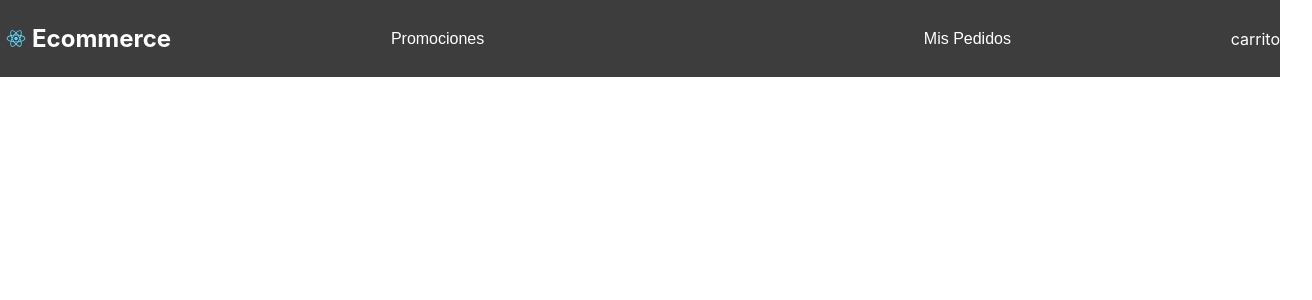
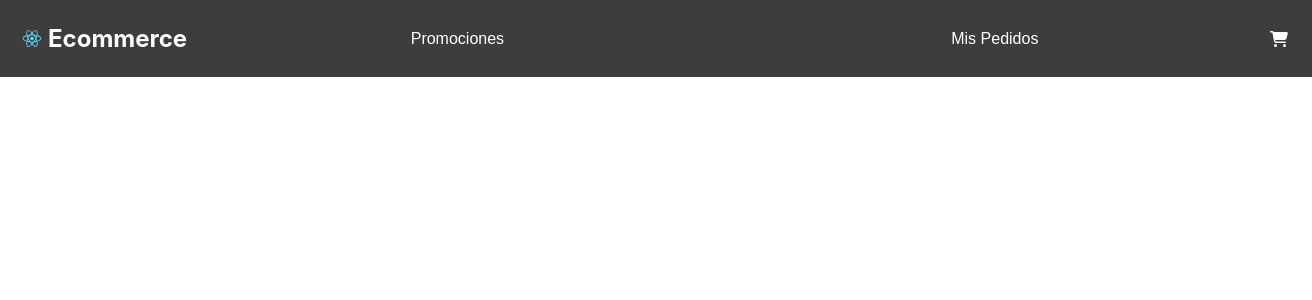
Before and after one commit to JessicaMP/ecomerce, a React (Create React App) app: page / in a window 1280 px wide. Shown: the top 300 px of the page, 1312 px wide, since content can reach past the window. Built offline with nearby package versions, Linux system fonts and the light colour scheme.

Commit message:
instalando fontawasonicon para mostrar el carrito de compras

```diff
--- a/package.json
+++ b/package.json
@@ -3,6 +3,10 @@
   "version": "0.1.0",
   "private": true,
   "dependencies": {
+    "@fortawesome/fontawesome-svg-core": "^6.3.0",
+    "@fortawesome/free-regular-svg-icons": "^6.3.0",
+    "@fortawesome/free-solid-svg-icons": "^6.3.0",
+    "@fortawesome/react-fontawesome": "^0.2.0",
     "@testing-library/jest-dom": "^5.16.5",
     "@testing-library/react": "^13.4.0",
     "@testing-library/user-event": "^13.5.0",
--- /dev/null
+++ b/src/components/CartWidget/CartWidget.js
@@ -0,0 +1,12 @@
+import { FontAwesomeIcon } from '@fortawesome/react-fontawesome'
+import { faCartShopping } from '@fortawesome/free-solid-svg-icons'
+
+const CartWidget = ({buttonStyle}) => {
+    return (
+        <div className={buttonStyle}>
+             <FontAwesomeIcon icon={faCartShopping} />
+        </div>
+    )
+}
+
+export default CartWidget
--- a/src/components/Navbar/Navbar.css
+++ b/src/components/Navbar/Navbar.css
@@ -1,5 +1,5 @@
 .Navbar {
-    padding: 1.5rem 0;
+    padding: 1.5rem 1rem;
     background-color: #3d3d3d;
     color: white;
 }
--- a/src/components/Navbar/Navbar.js
+++ b/src/components/Navbar/Navbar.js
@@ -1,4 +1,5 @@
 import Button from "../Atoms/Button/Button"
+import CartWidget from "../CartWidget/CartWidget"
 import logo from './../../logo.svg';
 import './Navbar.css'
 
@@ -13,7 +14,9 @@ const Navbar = () => {
                 <Button label="Promociones" buttonStyle="navbar-item"/>
                 <Button label="Mis Pedidos" buttonStyle="navbar-item"/>
             </div>
-            <div>carrito</div>
+            <div>
+                <CartWidget buttonStyle="navbar-item"/>
+            </div>
         </nav>
     )
 }
```
Also changed, not shown: src/components/CartWidget/CardWidget.css (added), 1 other file (tests, documents, lock files or other folders).
